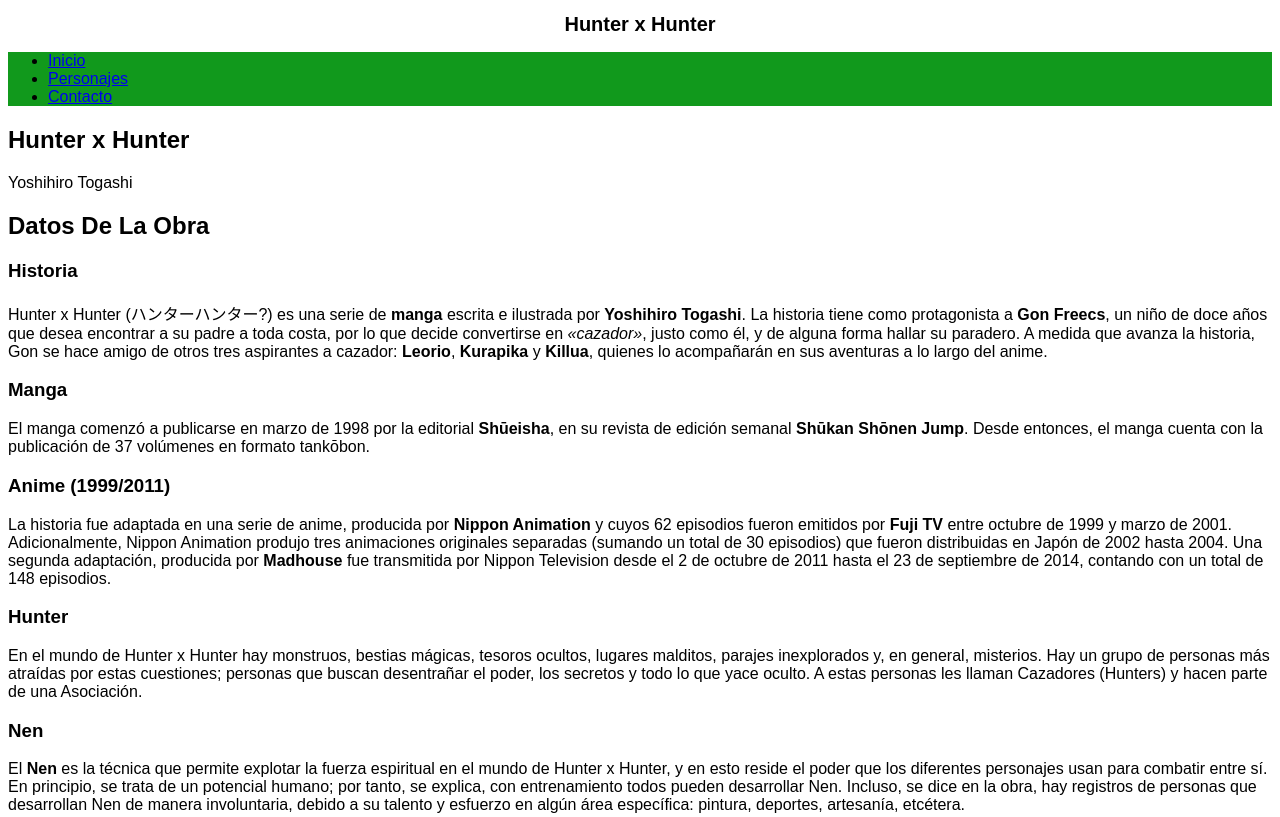
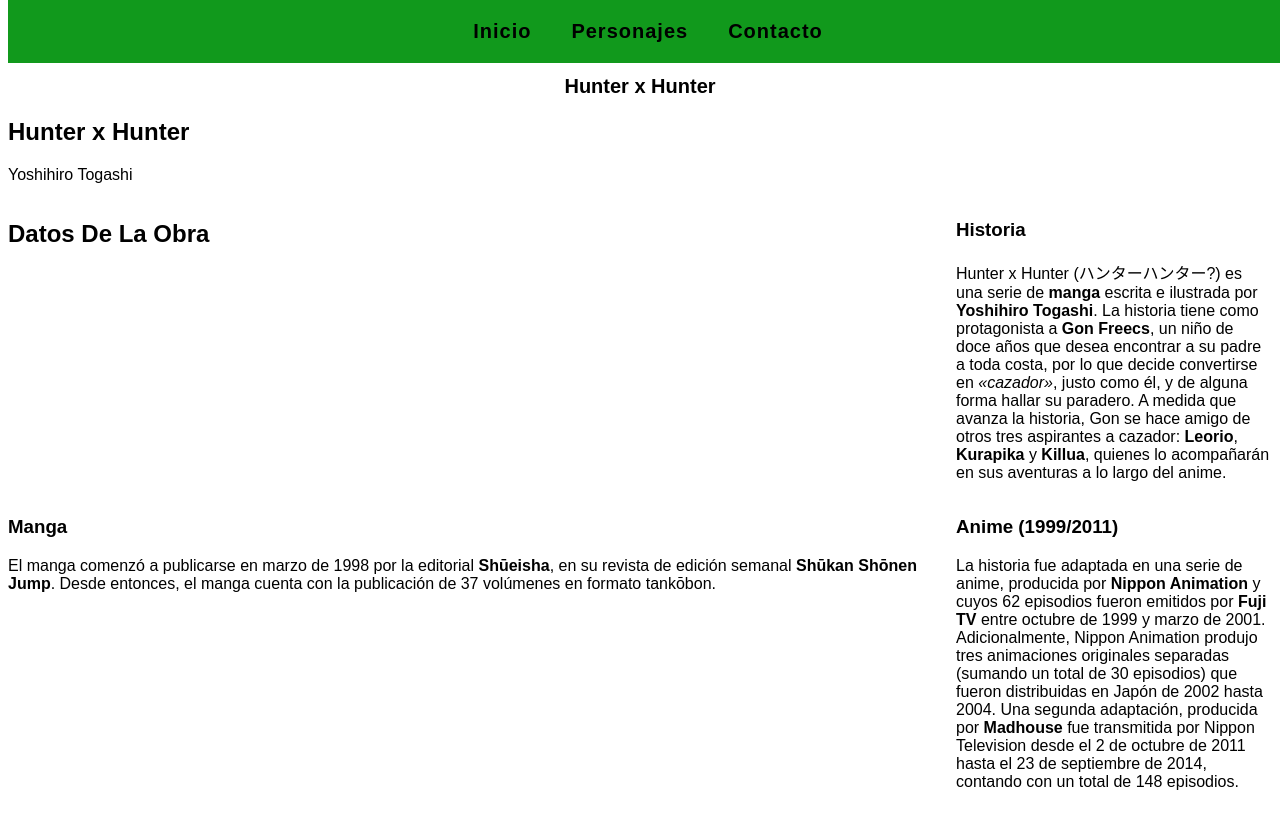
Before and after one commit to jgr0083-tech/JuanLuis_GaviraRamos__MiWeb, a plain HTML site: page Hunter x Hunter Página Web/index.html in a window 1280 px wide. Shown: the top 817 px of the page. Drawn offline with Linux system fonts and the light colour scheme.

Commit message:
cambios en los archivos y css

```diff
--- a/Hunter x Hunter Página Web/css/estilos.css
+++ b/Hunter x Hunter Página Web/css/estilos.css
@@ -22,7 +22,45 @@
 
 }
 
+.centrar {
+    width: 0 auto;
+}
 .nav-principal {
+    position: fixed;
+    top: 0;
+    width: 100%;
+    z-index: 100;
     background-color: var(--secundario) ;
 
 }
+.nav-principal ul {
+    list-style: none;
+    margin: 0;
+    padding: 0;
+    display: flex;
+    justify-content: center;
+
+}
+.nav-principal li {
+    margin: 0;
+}
+.nav-principal a {
+    display: block;
+    padding: 2rem;
+    font-weight: bold;
+    letter-spacing: 1px;
+    color: var(--negro);
+    text-decoration: none;
+    font-size: 2rem;
+}
+
+
+main   {
+    display: grid;
+    grid-template-columns: 3fr 1fr;
+
+}
+.nav-principal a:hover{
+    background-color: var(--naranja);
+    color: var(--blanco);
+}
--- a/Hunter x Hunter Página Web/index.html
+++ b/Hunter x Hunter Página Web/index.html
@@ -7,10 +7,6 @@
     <link rel="stylesheet" href="css/estilos.css" />
   </head>
   <body>
-    <header>
-      <h1>Hunter x Hunter</h1>
-    </header>
-
     <nav class="nav-principal">
       <ul>
         <li><a href="index.html">Inicio</a></li>
@@ -18,6 +14,14 @@
         <li><a href="contacto.html">Contacto</a></li>
       </ul>
     </nav>
+
+    <br>
+    <br>
+    <br>
+
+    <header>
+      <h1>Hunter x Hunter</h1>
+    </header>
 
     <section>
       <h2>Hunter x Hunter</h2>
```
Also changed, not shown: Hunter x Hunter Página Web/contacto.html (+8 -3 lines), Hunter x Hunter Página Web/informaciónP.html (+8 -4 lines).
